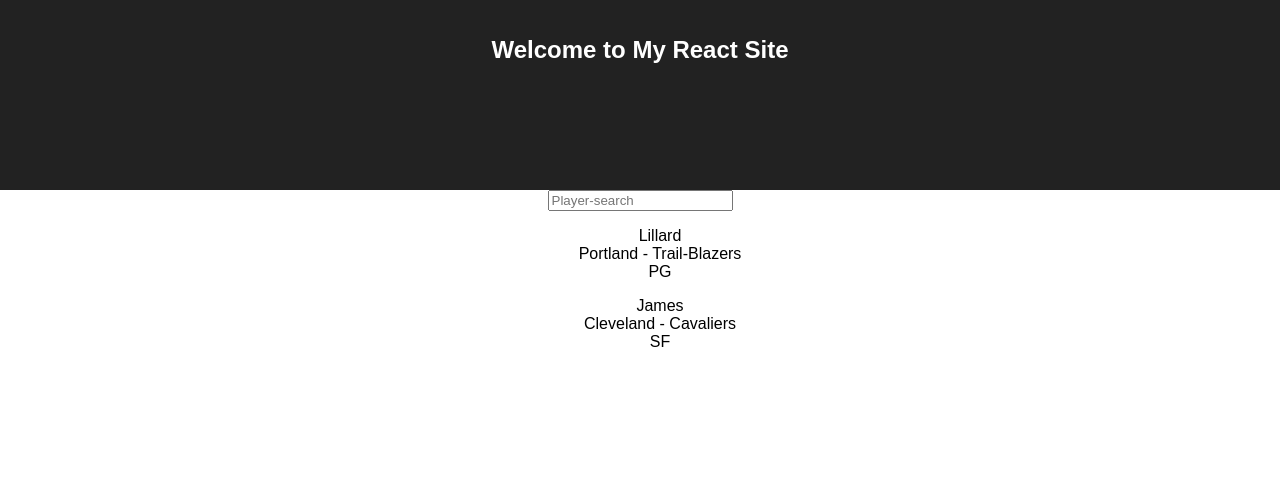
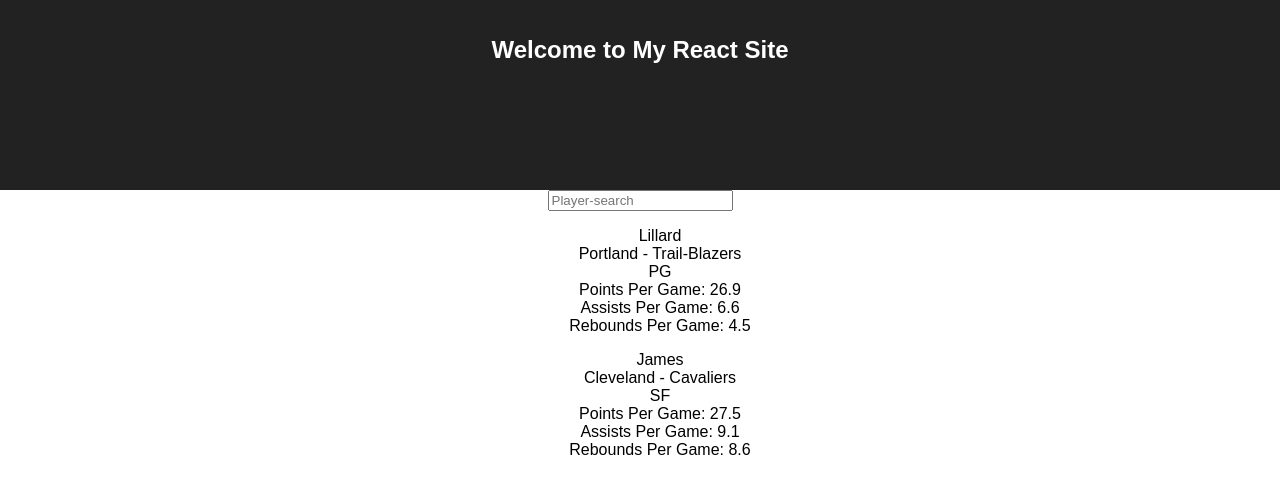
Before and after one commit to Cooper-Runstein/NBA-App-Learn-React, a React (Create React App) app: page / in a window 1280 px wide. Shown: the top 494 px of the page. Built offline with nearby package versions, Linux system fonts and the light colour scheme.

Commit message:
display all stats

```diff
--- a/src/player.js
+++ b/src/player.js
@@ -7,6 +7,9 @@
             <li>{props.player.name} </li>
             <li>{props.player.city} - {props.player.team} </li>
             <li> {props.player.position} </li>
+            <li>Points Per Game: {props.player.stats.ppg} </li>
+            <li>Assists Per Game: {props.player.stats.apg} </li>
+            <li>Rebounds Per Game: {props.player.stats.rpg} </li>
         </ul>
     </div>
 
```
